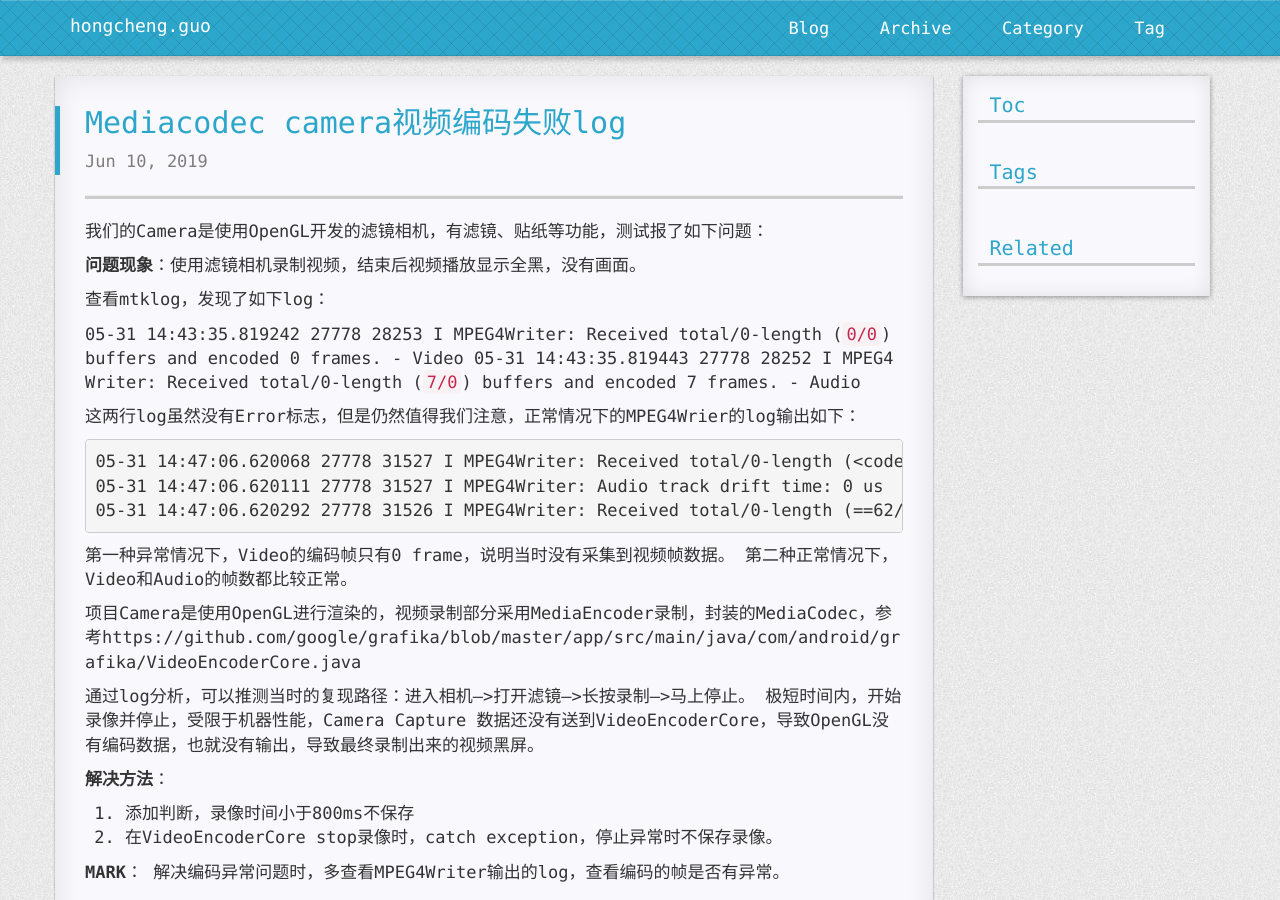
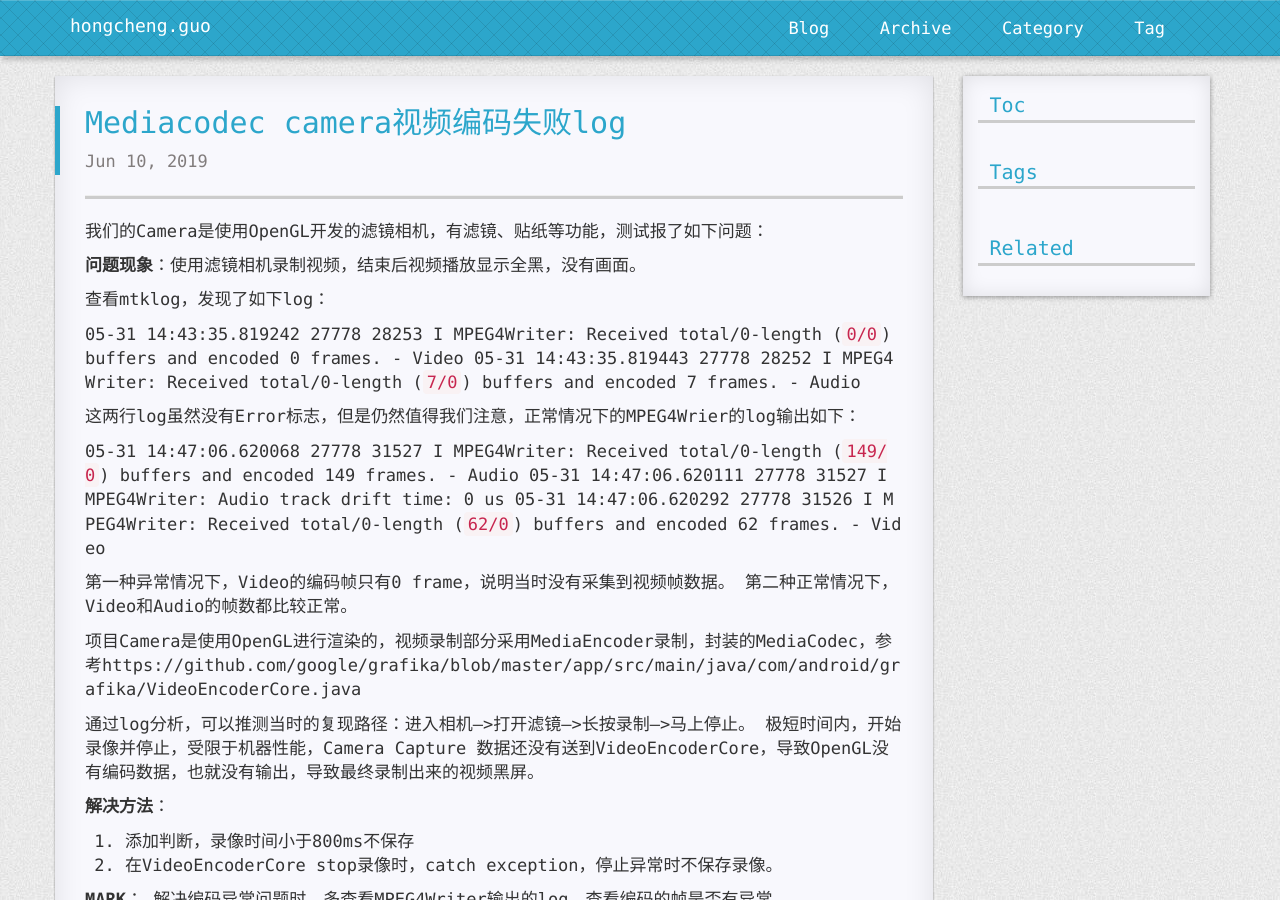
Before and after one commit to FrankdeBoers/blog, a Jekyll site: the page built from _posts/2019-06-10-MediaCodec Camera视频编码失败log.md, in a window 1280 px wide and 900 px high. Built offline with Jekyll 4.4.1, drawn with Linux system fonts in a browser that asks for light colours; nearby versions of some CDN libraries; a style sheet for code colours, icons or effects is not loaded.

Commit message:
Update 2019-06-10-MediaCodec Camera视频编码失败log.md

```diff
--- a/_posts/2019-06-10-MediaCodec Camera视频编码失败log.md
+++ b/_posts/2019-06-10-MediaCodec Camera视频编码失败log.md
@@ -10,11 +10,11 @@
 
 
 这两行log虽然没有Error标志，但是仍然值得我们注意，正常情况下的MPEG4Wrier的log输出如下：
-~~~text
+
 05-31 14:47:06.620068 27778 31527 I MPEG4Writer: Received total/0-length (<code class="highlighter-rouge">149/0</code>) buffers and encoded 149 frames. - Audio
 05-31 14:47:06.620111 27778 31527 I MPEG4Writer: Audio track drift time: 0 us
-05-31 14:47:06.620292 27778 31526 I MPEG4Writer: Received total/0-length (==62/0==) buffers and encoded 62 frames. - Video
-~~~
+05-31 14:47:06.620292 27778 31526 I MPEG4Writer: Received total/0-length (<code class="highlighter-rouge">62/0</code>) buffers and encoded 62 frames. - Video
+
 
 第一种异常情况下，Video的编码帧只有0 frame，说明当时没有采集到视频帧数据。
 第二种正常情况下，Video和Audio的帧数都比较正常。
```
